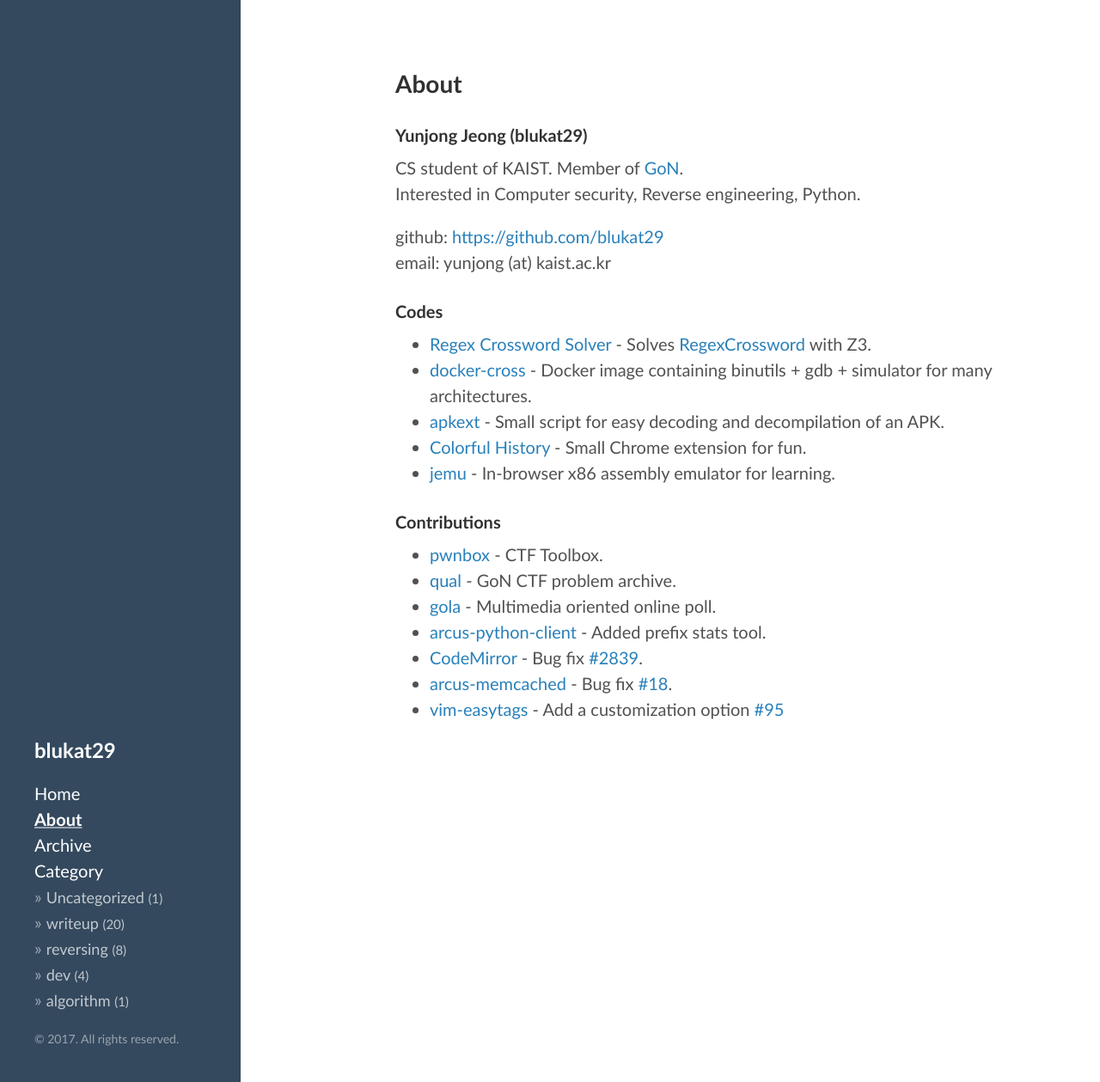
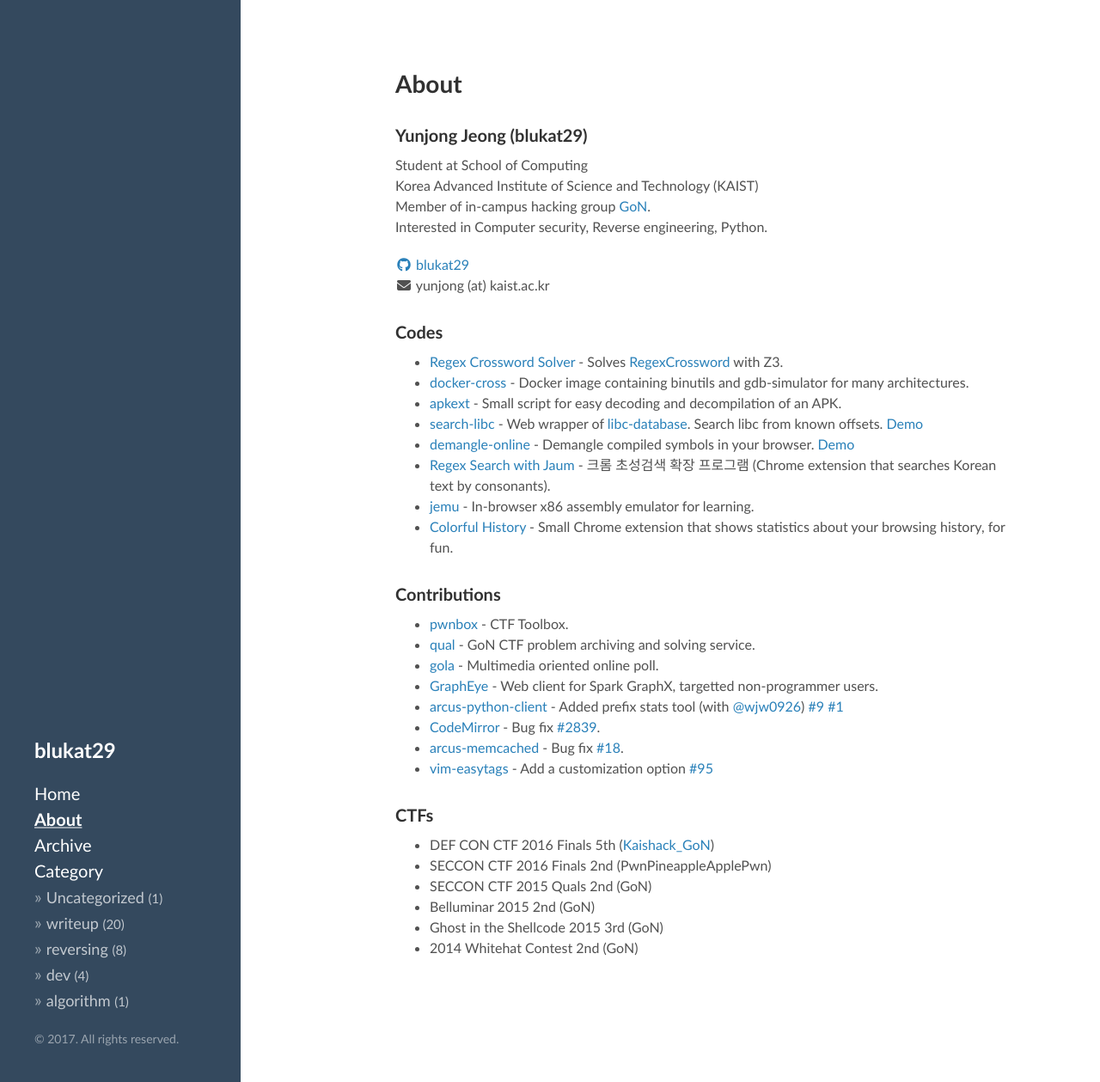
Before and after one commit to blukat29/blukat29.github.io, a Jekyll site: the page built from about.md, in a window 1280 px wide and 1259 px high. Shown: the whole window at 86% size. Built offline with Jekyll 4.4.1, drawn with Linux system fonts in a browser that asks for light colours; nearby versions of some CDN libraries.

Commit message:
Update about.md

```diff
--- a/_includes/head.html
+++ b/_includes/head.html
@@ -21,6 +21,8 @@
   <link rel="apple-touch-icon-precomposed" sizes="144x144" href="/public/icon_144.png">
   <link rel="shortcut icon" href="/public/favicon.ico">
 
+  <script src="https://use.fontawesome.com/bf97839cf0.js"></script>
+
   {% if jekyll.environment == 'production' %}
   {% include analytics.html %}
   {% endif %}
--- a/about.md
+++ b/about.md
@@ -5,26 +5,41 @@
 
 ### Yunjong Jeong (blukat29)
 
-CS student of KAIST. Member of [GoN](http://gon.kaist.ac.kr).
+Student at School of Computing
+Korea Advanced Institute of Science and Technology (KAIST)
+Member of in-campus hacking group [GoN](http://gon.kaist.ac.kr).
 Interested in Computer security, Reverse engineering, Python.
 
-github: <https://github.com/blukat29>
-email: yunjong (at) kaist.ac.kr
+<a href="https://github.com/blukat29"><i class="fa-fw fa fa-github" aria-hidden="true"></i> blukat29</a>
+<i class="fa-fw fa fa-envelope" aria-hidden="true"></i> yunjong (at) kaist.ac.kr
 
 ### Codes
 
 - [Regex Crossword Solver](https://github.com/blukat29/regex-crossword-solver) - Solves [RegexCrossword](https://regexcrossword.com/) with Z3.
-- [docker-cross](https://github.com/blukat29/docker-cross) - Docker image containing binutils + gdb + simulator for many architectures.
+- [docker-cross](https://github.com/blukat29/docker-cross) - Docker image containing binutils and gdb-simulator for many architectures.
 - [apkext](https://github.com/blukat29/apkext) - Small script for easy decoding and decompilation of an APK.
-- [Colorful History](https://github.com/blukat29/cmps115) - Small Chrome extension for fun.
+- [search-libc](https://github.com/blukat29/search-libc) - Web wrapper of [libc-database](https://github.com/niklasb/libc-database). Search libc from known offsets. [Demo](http://libc.blukat.me)
+- [demangle-online](https://blukat29.github.io/demangle-online/) - Demangle compiled symbols in your browser. [Demo](http://demangle.blukat.me)
+- [Regex Search with Jaum](https://github.com/blukat29/regex-search) - 크롬 초성검색 확장 프로그램 (Chrome extension that searches Korean text by consonants).
 - [jemu](http://blukat29.github.io/jemu/) - In-browser x86 assembly emulator for learning.
+- [Colorful History](https://github.com/blukat29/cmps115) - Small Chrome extension that shows statistics about your browsing history, for fun.
 
 ### Contributions
 
 - [pwnbox](https://github.com/protos37/pwnbox) - CTF Toolbox.
-- [qual](https://github.com/protos37/qual) - GoN CTF problem archive.
+- [qual](https://github.com/protos37/qual) - GoN CTF problem archiving and solving service.
 - [gola](https://github.com/blukat29/gola) - Multimedia oriented online poll.
-- [arcus-python-client](https://github.com/blukat29/arcus-python-client) - Added prefix stats tool.
+- [GraphEye](https://github.com/Nova-12/GraphEye) - Web client for Spark GraphX, targetted non-programmer users.
+- [arcus-python-client](https://github.com/blukat29/arcus-python-client) - Added prefix stats tool (with [@wjw0926](https://github.com/wjw0926)) [#9](https://github.com/naver/arcus-python-client/pull/9) [#1](https://github.com/naver/arcus-python2-client/pull/1)
 - [CodeMirror](https://github.com/codemirror/CodeMirror) - Bug fix [#2839](https://github.com/codemirror/CodeMirror/pull/2839).
-- [arcus-memcached](https://github.com/blukat29/arcus-memcached) - Bug fix [#18](https://github.com/naver/arcus-memcached/pull/18).
+- [arcus-memcached](https://github.com/naver/arcus-memcached) - Bug fix [#18](https://github.com/naver/arcus-memcached/pull/18).
 - [vim-easytags](https://github.com/xolox/vim-easytags) - Add a customization option [#95](https://github.com/xolox/vim-easytags/pull/95)
+
+### CTFs
+
+- DEF CON CTF 2016 Finals 5th ([Kaishack\_GoN](http://kaishackgon.blogspot.kr/))
+- SECCON CTF 2016 Finals 2nd (PwnPineappleApplePwn)
+- SECCON CTF 2015 Quals 2nd (GoN)
+- Belluminar 2015 2nd (GoN)
+- Ghost in the Shellcode 2015 3rd (GoN)
+- 2014 Whitehat Contest 2nd (GoN)
--- a/public/css/site.css
+++ b/public/css/site.css
@@ -10,6 +10,9 @@
 .post h2 {
   margin-top: 1.5rem;
   margin-bottom: 1rem;
+}
+.page {
+  font-size: 16px;
 }
 h1 { font-size: 28px; }
 h2 { font-size: 24px; }
```
